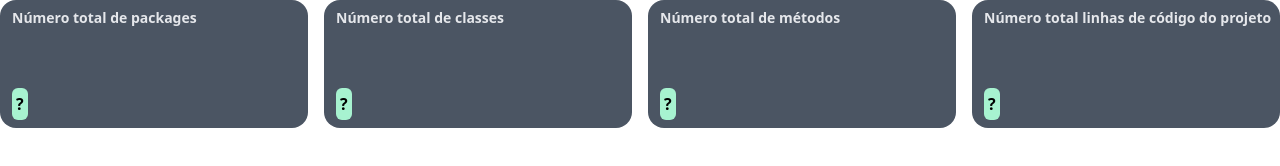
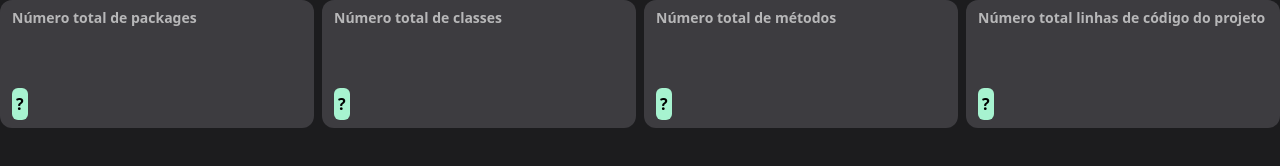
Before and after one commit to miguel-arrf/ES-2Sem-2021-Grupo-1, a plain HTML site: page src/main/resources/testeScript.html in a window 1280 px wide. Drawn offline with nearby package versions, Linux system fonts and the light colour scheme.

Commit message:
Added animation on appearing. Still some flickering to correct!

```diff
--- a/src/main/resources/testeScript.html
+++ b/src/main/resources/testeScript.html
@@ -4,14 +4,27 @@
     <meta charset="UTF-8" />
     <meta name="viewport" content="width=device-width, initial-scale=1.0" />
     <link href="https://unpkg.com/tailwindcss@^2/dist/tailwind.min.css" rel="stylesheet">
+
+    <script src="https://unpkg.com/scrollreveal"></script>
     <!-- ... -->
 </head>
 <body>
+
+<style>
+    .customGray{
+        background-color: #3d3c40;
+    }
+
+    .customTextGray{
+        color: #b7b7b8;
+    }
+</style>
 <!-- This example requires Tailwind CSS v2.0+ -->
-<div class="grid grid-flow-col grid-cols-4 gap-4">
+<div style="background-color: #1c1c1e" class="h-screen">
+    <div class="grid grid-flow-col grid-cols-4 gap-2">
 
-    <div class=" relative h-32 bg-gray-600 rounded-2xl">
-        <div class="absolute left-0 top-0 h-16  text-gray-200 font-semibold text-sm pt-2 pl-3">
+        <div class="firstBlock relative h-32 customGray rounded-xl">
+            <div class="absolute left-0 top-0 h-16  customTextGray font-bold text-sm pt-2 px-3">
                 Número total de packages
             </div>
 
@@ -20,8 +33,8 @@
             </div>
         </div>
 
-    <div class=" relative h-32  bg-gray-600 rounded-2xl">
-        <div class="absolute left-0 top-0 h-16  text-gray-200 font-semibold text-sm pt-2 pl-3">
+        <div class="secondBlock relative h-32  customGray rounded-xl">
+            <div class="absolute left-0 top-0 h-16  customTextGray font-bold text-sm pt-2 px-3">
                 Número total de classes
             </div>
 
@@ -30,8 +43,8 @@
             </div>
         </div>
 
-    <div class=" relative h-32  bg-gray-600 rounded-2xl">
-        <div class="absolute left-0 top-0 h-16  text-gray-200 font-semibold text-sm pt-2 pl-3">
+        <div class="thirdBlock relative h-32  customGray rounded-xl">
+            <div class="absolute left-0 top-0 h-16  customTextGray font-bold text-sm pt-2 px-3">
                 Número total de métodos
             </div>
 
@@ -40,8 +53,8 @@
             </div>
         </div>
 
-    <div class=" relative h-32  bg-gray-600 rounded-2xl">
-        <div class="absolute left-0 top-0 h-16  text-gray-200 font-semibold text-sm pt-2 pl-3">
+        <div class="forthBlock relative h-32  customGray rounded-xl">
+            <div class="absolute left-0 top-0 h-16  customTextGray font-bold text-sm pt-2 px-3">
                 Número total linhas de código do projeto
             </div>
 
@@ -51,6 +64,15 @@
         </div>
 
     </div>
+</div>
+
+<script>
+    ScrollReveal().reveal('.firstBlock', {delay: 500});
+    ScrollReveal().reveal('.secondBlock', {delay: 800});
+    ScrollReveal().reveal('.thirdBlock', {delay: 1100});
+    ScrollReveal().reveal('.forthBlock', {delay: 1400});
+
+</script>
 
 <script>
     function changeFirstBox(text) {
```
Lines whose indentation alone changed are shown as unchanged.
